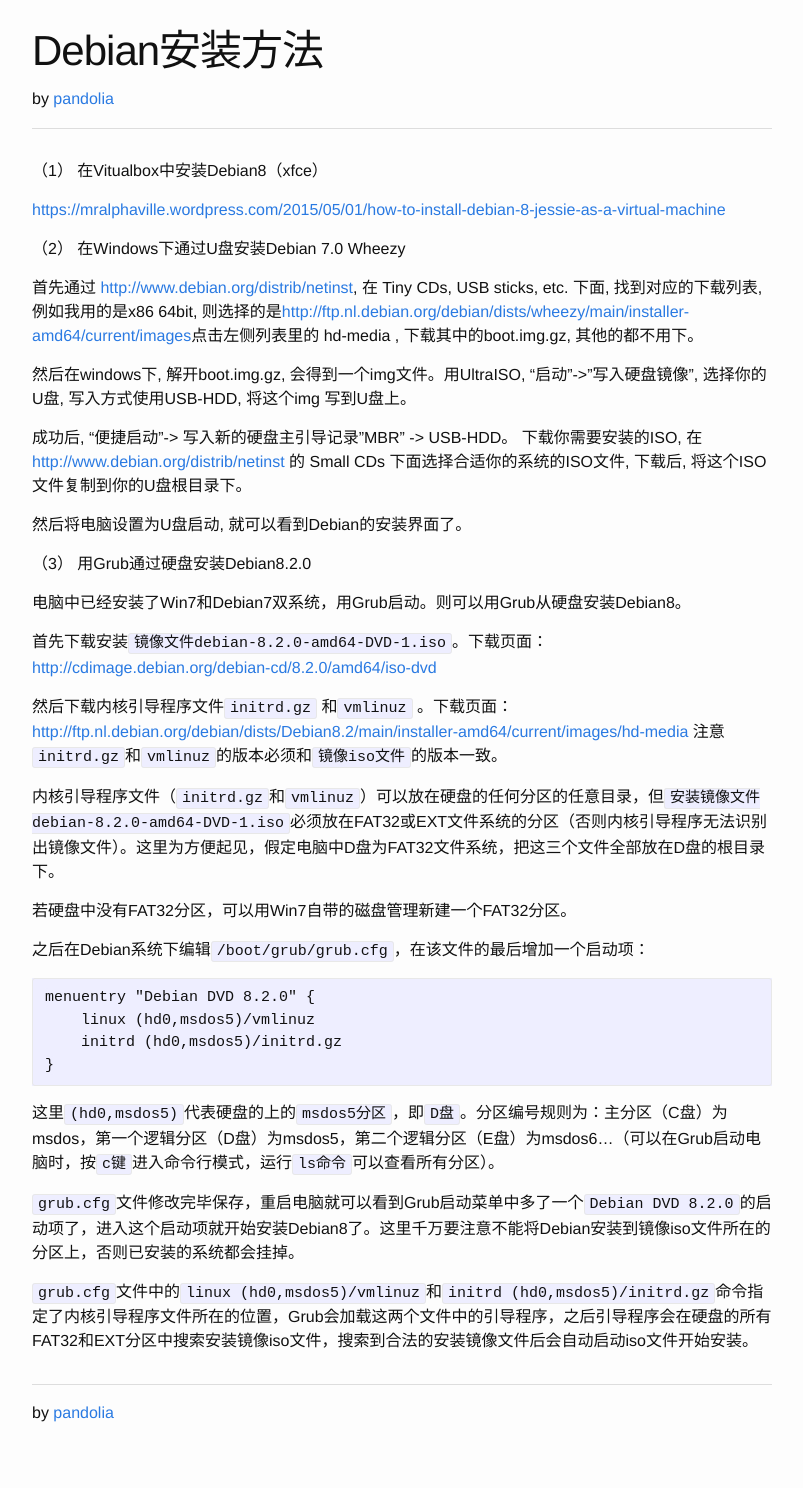
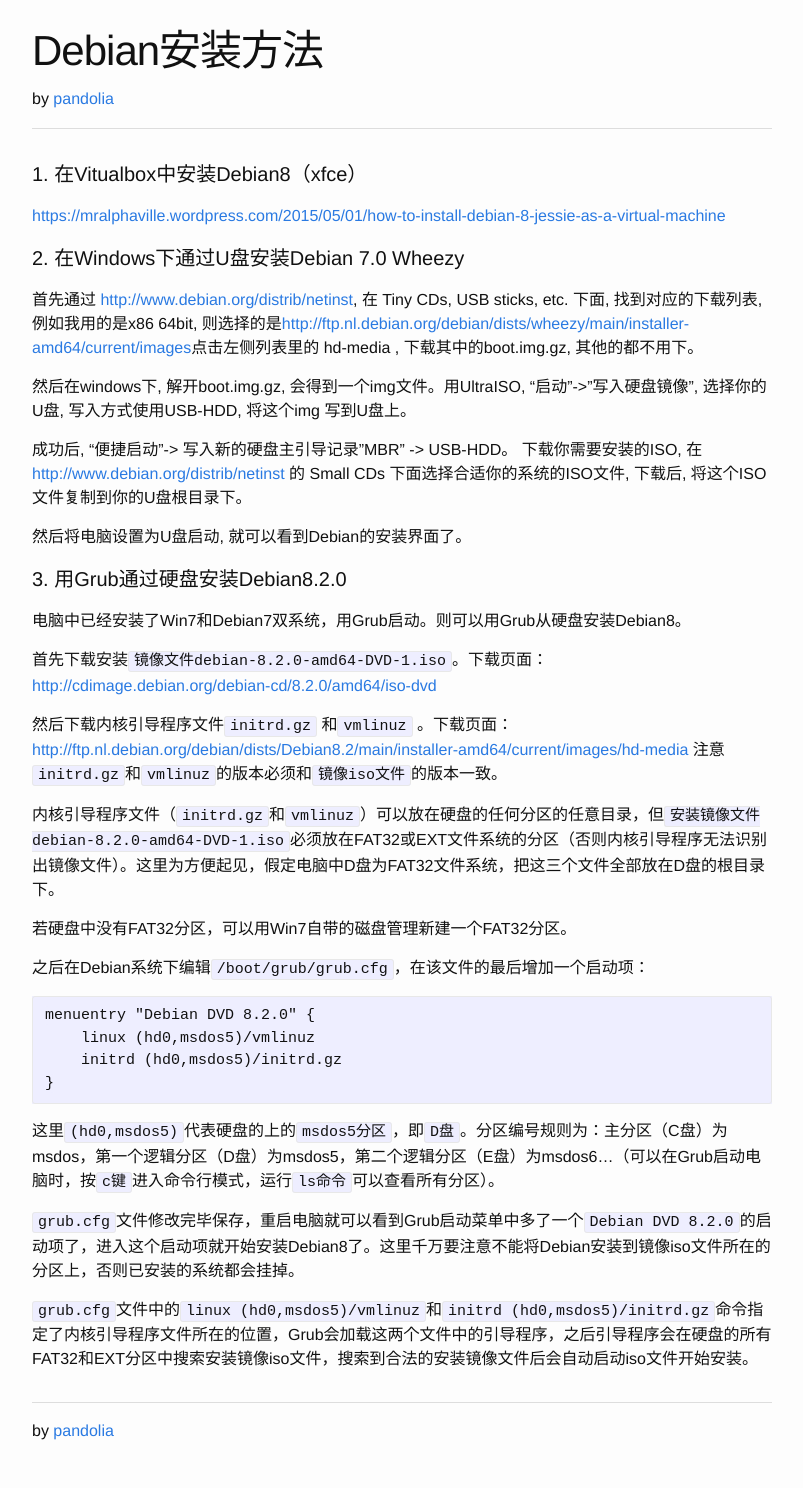
Before and after one commit to pandolia/pandolia.github.io, a Jekyll site: the page built from _posts/2016-01-25-debiansetup.md, in a window 1280 px wide. Shown: the whole page, without its empty margins (238-1041 px from the left). Built offline with Jekyll 4.4.1, drawn with Linux system fonts in a browser that asks for light colours.

```diff
--- a/_posts/2016-01-25-debiansetup.md
+++ b/_posts/2016-01-25-debiansetup.md
@@ -4,11 +4,11 @@ title: Debian安装方法
 category: 笔记
 ---
 
-（1） 在Vitualbox中安装Debian8（xfce）
+#### 1. 在Vitualbox中安装Debian8（xfce）
 
 <https://mralphaville.wordpress.com/2015/05/01/how-to-install-debian-8-jessie-as-a-virtual-machine>
 
-（2） 在Windows下通过U盘安装Debian 7.0 Wheezy
+#### 2. 在Windows下通过U盘安装Debian 7.0 Wheezy
 
 首先通过 <http://www.debian.org/distrib/netinst>, 在 Tiny CDs, USB sticks, etc. 下面, 找到对应的下载列表, 例如我用的是x86 64bit, 则选择的是<http://ftp.nl.debian.org/debian/dists/wheezy/main/installer-amd64/current/images>点击左侧列表里的 hd-media , 下载其中的boot.img.gz, 其他的都不用下。
 
@@ -19,7 +19,7 @@ category: 笔记
 
 然后将电脑设置为U盘启动, 就可以看到Debian的安装界面了。
 
-（3） 用Grub通过硬盘安装Debian8.2.0
+#### 3. 用Grub通过硬盘安装Debian8.2.0
 
 电脑中已经安装了Win7和Debian7双系统，用Grub启动。则可以用Grub从硬盘安装Debian8。
 
```
